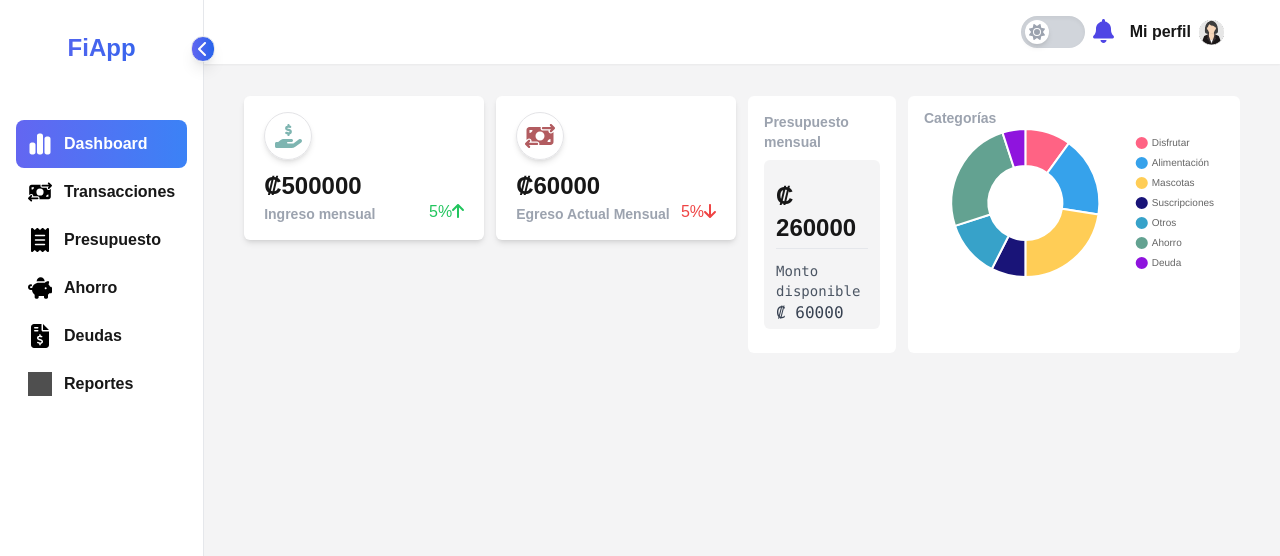
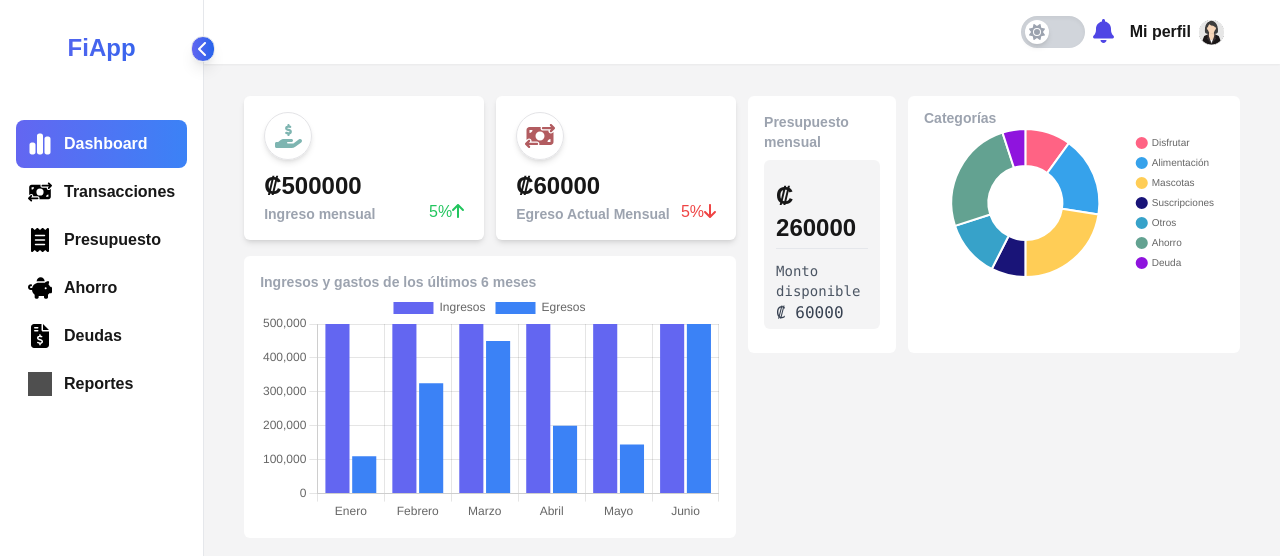
Before and after one commit to Jeim05/personal-finance-app, a Next.js app: page / in a window 1280 px wide. Shown: the top 556 px of the page. Built offline with nearby package versions, Linux system fonts and the light colour scheme; grey boxes are pictures that could not be loaded.

Commit message:
updated Charts

```diff
--- a/app/(root)/page.tsx
+++ b/app/(root)/page.tsx
@@ -1,5 +1,6 @@
 import MainCards from '@/components/dashboard/mainCards'
 import { PresupuestoCategorias } from '@/components/dashboard/PresupuestoCategorias'
+import { VerticalBarChart } from '@/components/ui/VerticalBarChart'
 
 const Home = () => {
   return (
@@ -7,7 +8,7 @@ const Home = () => {
       <div className='home-content'>
         <div className='home-content-right'>
           <MainCards />
-
+          <VerticalBarChart />
         </div>
         <div className='home-content-left'>
           <PresupuestoCategorias />
--- a/app/globals.css
+++ b/app/globals.css
@@ -76,7 +76,7 @@ body {
 }
 
 .home-content {
-  @apply grid xl:grid-cols-2 w-full gap-3 px-5 py-7 sm:px-10 lg:py-8 xl:max-h-screen;
+  @apply grid lg:grid-cols-2 w-full gap-3 px-5 py-7 sm:px-10 lg:py-8 xl:max-h-screen;
 }
 
 .home-header{
@@ -104,7 +104,7 @@ body {
 }
 
 .budget-doughnut-wrapper{
-  @apply flex flex-col lg:flex-row gap-3 justify-between;
+  @apply flex flex-col xl:flex-row gap-3 justify-between;
 }
 
 .doughnut-box{
--- a/components/ui/VerticalBarChart.tsx
+++ b/components/ui/VerticalBarChart.tsx
@@ -1,7 +1,48 @@
-import React from 'react'
+"use client"
+import { Subtitles } from '../dashboard/Subtitles'
+import { Bar } from 'react-chartjs-2'
+import { Chart as ChartJS, ArcElement, Tooltip, Legend, plugins, CategoryScale, LinearScale, BarElement } from "chart.js";
+
+ChartJS.register(ArcElement, Tooltip, Legend, plugins, CategoryScale, LinearScale, BarElement);
+
+const datos = [
+    { 'mes': 'Enero', 'ingreso': 500000, 'egreso': 110000 },
+    { 'mes': 'Febrero', 'ingreso': 500000, 'egreso': 325000 },
+    { 'mes': 'Marzo', 'ingreso': 500000, 'egreso': 450000 },
+    { 'mes': 'Abril', 'ingreso': 500000, 'egreso': 200000 },
+    { 'mes': 'Mayo', 'ingreso': 500000, 'egreso': 145000 },
+    { 'mes': 'Junio', 'ingreso': 500000, 'egreso': 500000 },
+]
 
 export const VerticalBarChart = () => {
-  return (
-    <div className='bg-white rounded-md'>VerticalBarChart</div>
-  )
+    const labels = datos.map(mes => mes.mes);
+    const ingresos = datos.map(ingreso => ingreso.ingreso);
+    const egresos = datos.map(egreso => egreso.egreso);
+
+    const data = {
+        labels: labels,
+        datasets: [
+            {
+                label: 'Ingresos',
+                data: ingresos,
+                backgroundColor: '#6366f1',
+            },
+            {
+                label: 'Egresos',
+                data: egresos,
+                backgroundColor: '#3b82f6',
+            }
+        ]
+    };
+
+    return (
+        <div className='py-4'>
+            <div className='bg-cards p-4'>
+                <Subtitles text='Ingresos y gastos de los últimos 6 meses' />
+                <div>
+                    <Bar data={data} />
+                </div>
+            </div>
+        </div>
+    )
 }
```
